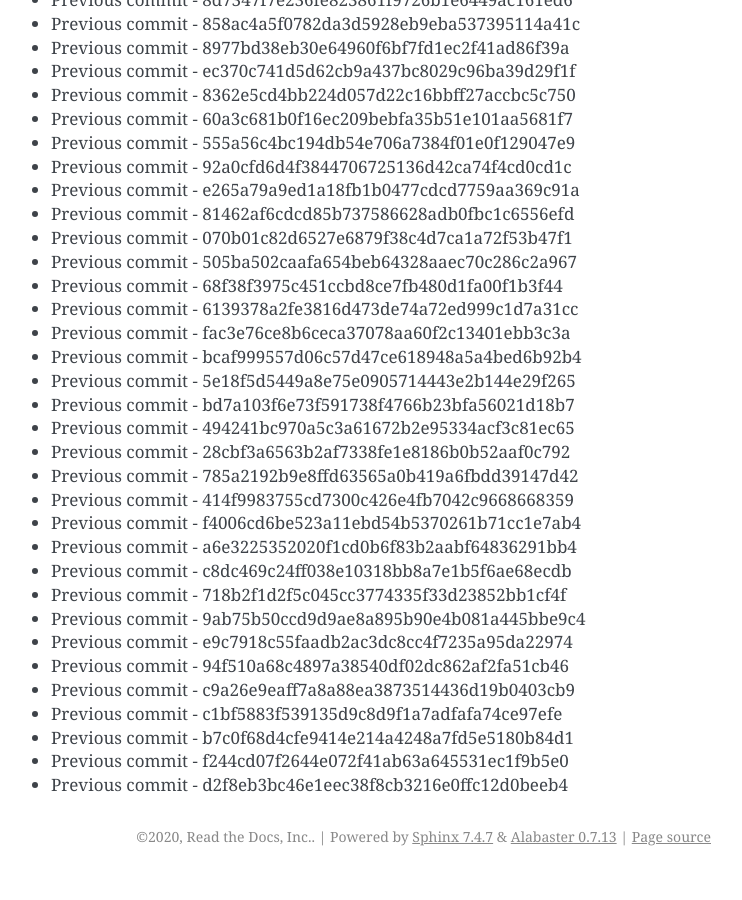
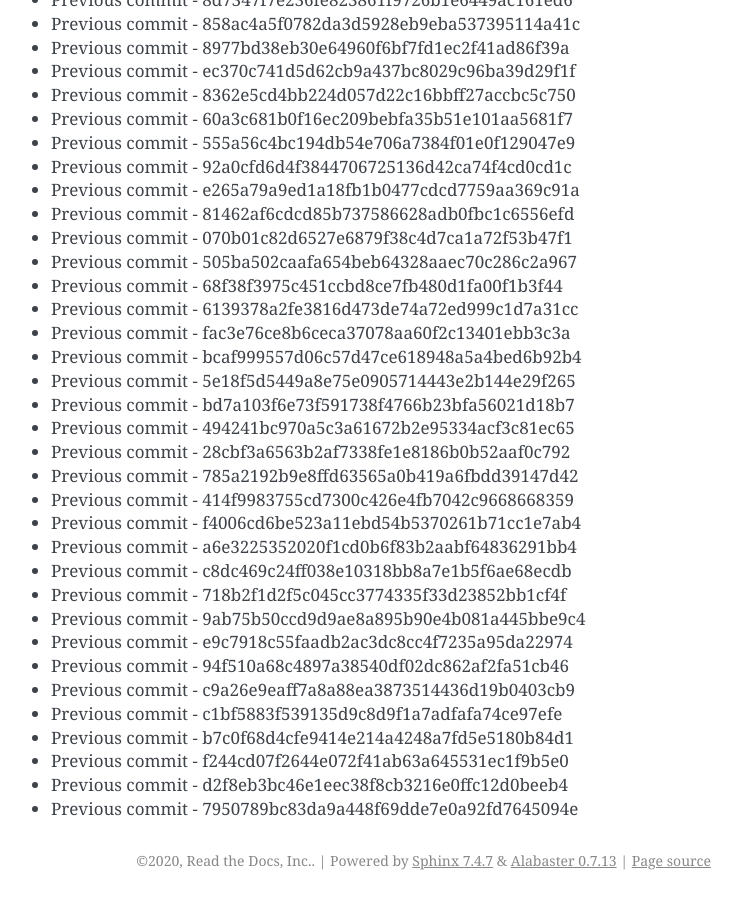
Before and after one commit to readthedocs/rtd-git-stresstest, a Sphinx documentation site: the page built from docs/updates.rst, in a window 1280 px wide and 900 px high, scrolled down 20288 px. Shown: the whole window, without its empty margins (399-1141 px from the left). Built offline with Sphinx 7.4.7, drawn with Linux system fonts in a browser that asks for light colours; before the commit the page ends 21164 px from its top, so only the background shows below that.

Commit message:
Generating commit from previous: 7950789bc83da9a448f69dde7e0a92fd7645094e

```diff
--- a/docs/updates.rst
+++ b/docs/updates.rst
@@ -884,3 +884,4 @@ It can be tested for any performance characteristics.
 * Previous commit - b7c0f68d4cfe9414e214a4248a7fd5e5180b84d1
 * Previous commit - f244cd07f2644e072f41ab63a645531ec1f9b5e0
 * Previous commit - d2f8eb3bc46e1eec38f8cb3216e0ffc12d0beeb4
+* Previous commit - 7950789bc83da9a448f69dde7e0a92fd7645094e
```
